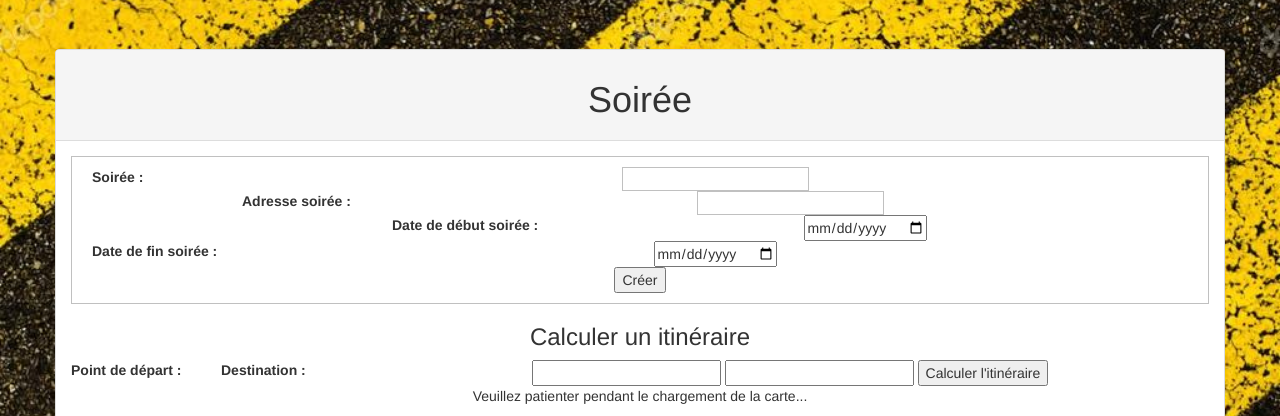
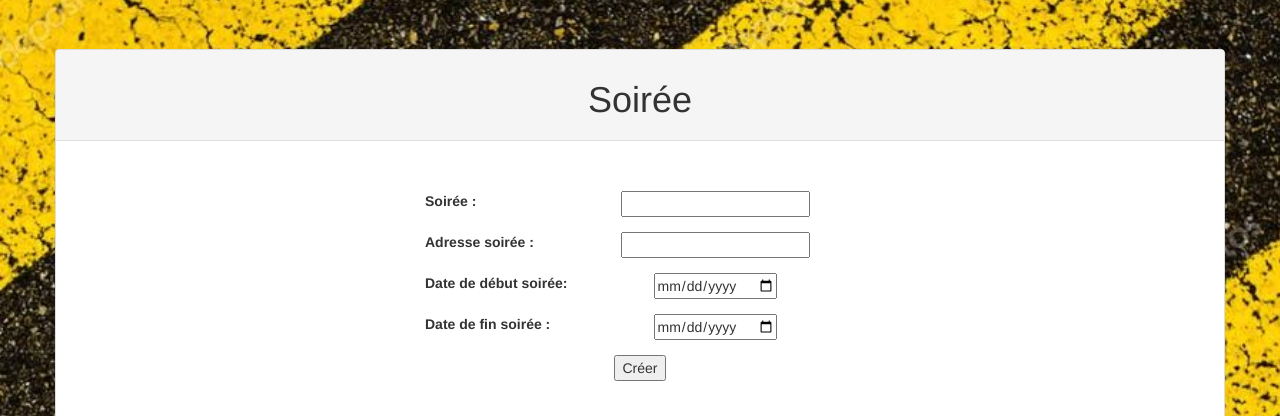
Before and after one commit to SimonDr18/NuitDeLInfo-Team-Cookie-741, a PHP site: page /soiree.php in a window 1280 px wide. Shown: the part 51-467 px from the top of the page. Run offline with PHP 8.4, Linux system fonts and the light colour scheme; some libraries are stand-ins or nearby versions; grey boxes are pictures that could not be loaded.

Commit message:
Ajout CSS soiree 6h56

```diff
--- a/soiree.php
+++ b/soiree.php
@@ -5,48 +5,72 @@ $_SESSION["page"]="soiree.php";
 <!DOCTYPE html>
 <html lang='fr'>
 <?php include_once("includes/_head.php"); ?>
-<?php include_once("includes/_header.php"); ?>
 
 
 <body>
 <div class="container">
     <div class="row">
+        <?php include_once("includes/_header.php"); ?>
         <div class="panel panel-default">
             <div class="panel-heading">
                 <h1>Soirée</h1>
             </div>
-              <div class="panel-body ajout" >
-        <div id="destinationForm">
+            <div class="panel-body ajout">
+                <div class="ajoutbox">
                     <form action="+soiree.php" method="post" name="direction" id="direction">
                         <?php
                         if(isset($_SESSION["idU"])){
                             echo '<input type="hidden" name="idUtil" value=' . $_SESSION["idU"] . '/>';
                         }
                         ?>
+                        <div class="form-group">
                             <label>Soirée :</label>
                             <input type="text" name="soirID" required/><br/>
+                        </div>
+                        <div class="form-group">
                             <label>Adresse soirée :</label>
                             <input type="text" name="adresse" required/><br/>
-                <label>Date de début soirée :</label>
+                        </div>
+                        <div class="form-group">
+                            <label>Date de début soirée:</label>
                             <input type="date" name="dateDSoirée" required/><br/>
+                        </div>
+                        <div class="form-group">
                             <label>Date de fin soirée :</label>
                             <input type="date" name="dateFSoirée" required/><br/>
+                        </div>
+                        <div>
                             <input type="submit" value="Créer"/>
+                        </div>
                     </form>
                 </div>
-        <div>
-          <h3>Calculer un itinéraire</h3>
+            </div>
+
+            <hr/>
+
+            <div class="panel-heading">
+                <h1>Calculer un itinéraire</h1>
+            </div>
+            <div class="panel-body ajout">
+                <div class="ajoutbox">
                     <form action="" method="get" name="direction" id="direction">
+                        <div class="form-group">
                             <label>Point de départ :</label>
                             <input type="text" name="origin" id="origin"/>
+                        </div>
+                        <div class="form-group">
                             <label>Destination :</label>
                             <input type="text" name="destination" id="destination"/>
+                        </div>
+                        <div class="button">
                             <input type="button" value="Calculer l'itinéraire" onclick="javascript:calculate()"/><br/>
+                        </div>
                     </form>
                 </div>
-        <div id="panel"></div>
                 <div id="map">
                     <p>Veuillez patienter pendant le chargement de la carte...</p>
+                </div>
+            </div>
         </div>
     </div>
 </div>
--- a/static/main.css
+++ b/static/main.css
@@ -16,9 +16,24 @@ body {
 .container #destinationForm input[type=text]{border:solid 1px #C0C0C0;}
 
 
+.ajout {
+    padding-top: 50px;
+    padding-bottom: 50px;
+}
 
+.ajoutbox {
+    max-width: 430px;
+    margin: 0 auto;
+}
 
+.ajoutbox [type="submit"] {
+    margin: 0 auto;
+    display: block;
+}
 
+.button{
+    margin-bottom: 5%;
+}
 
 
 
```
Lines whose indentation alone changed are shown as unchanged.
